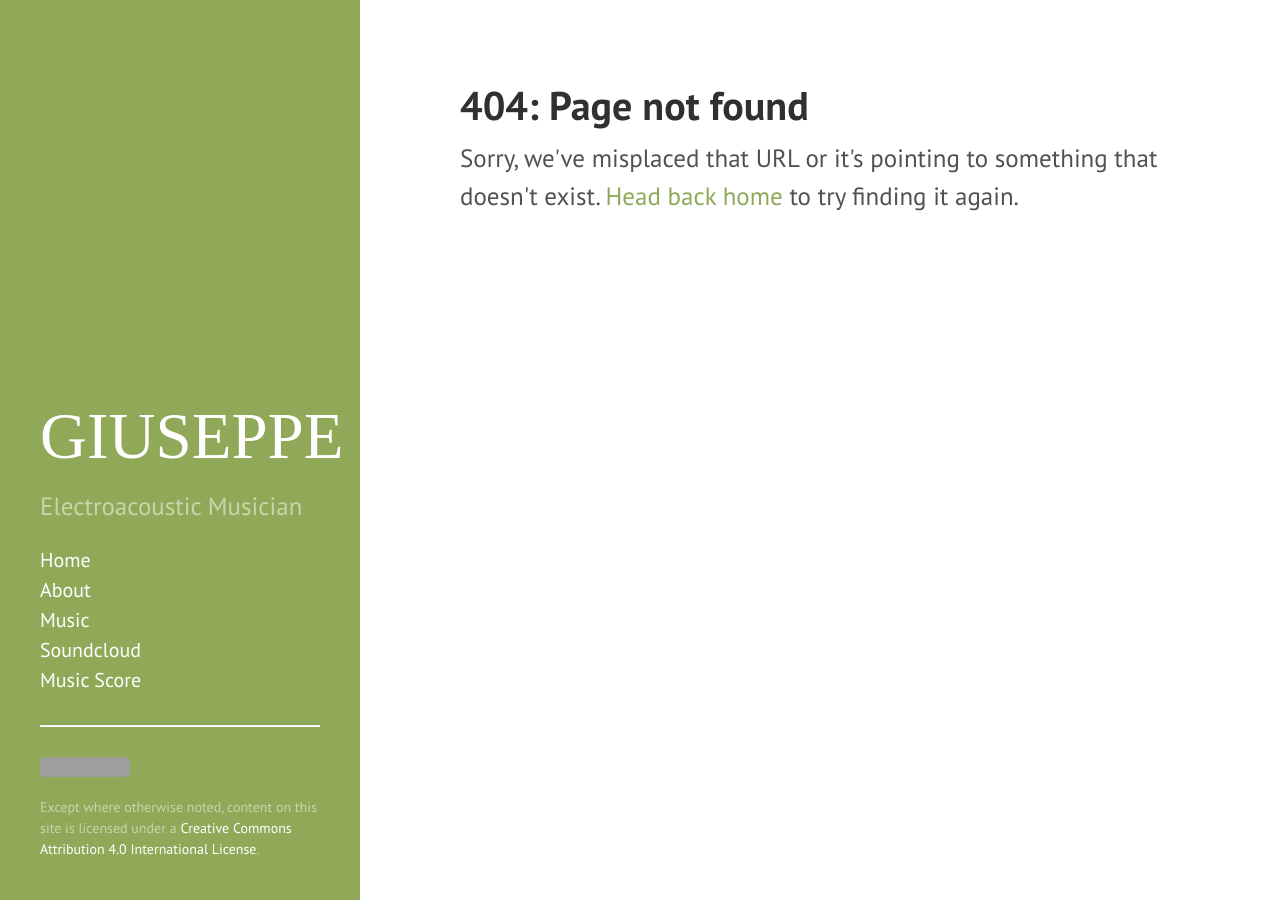
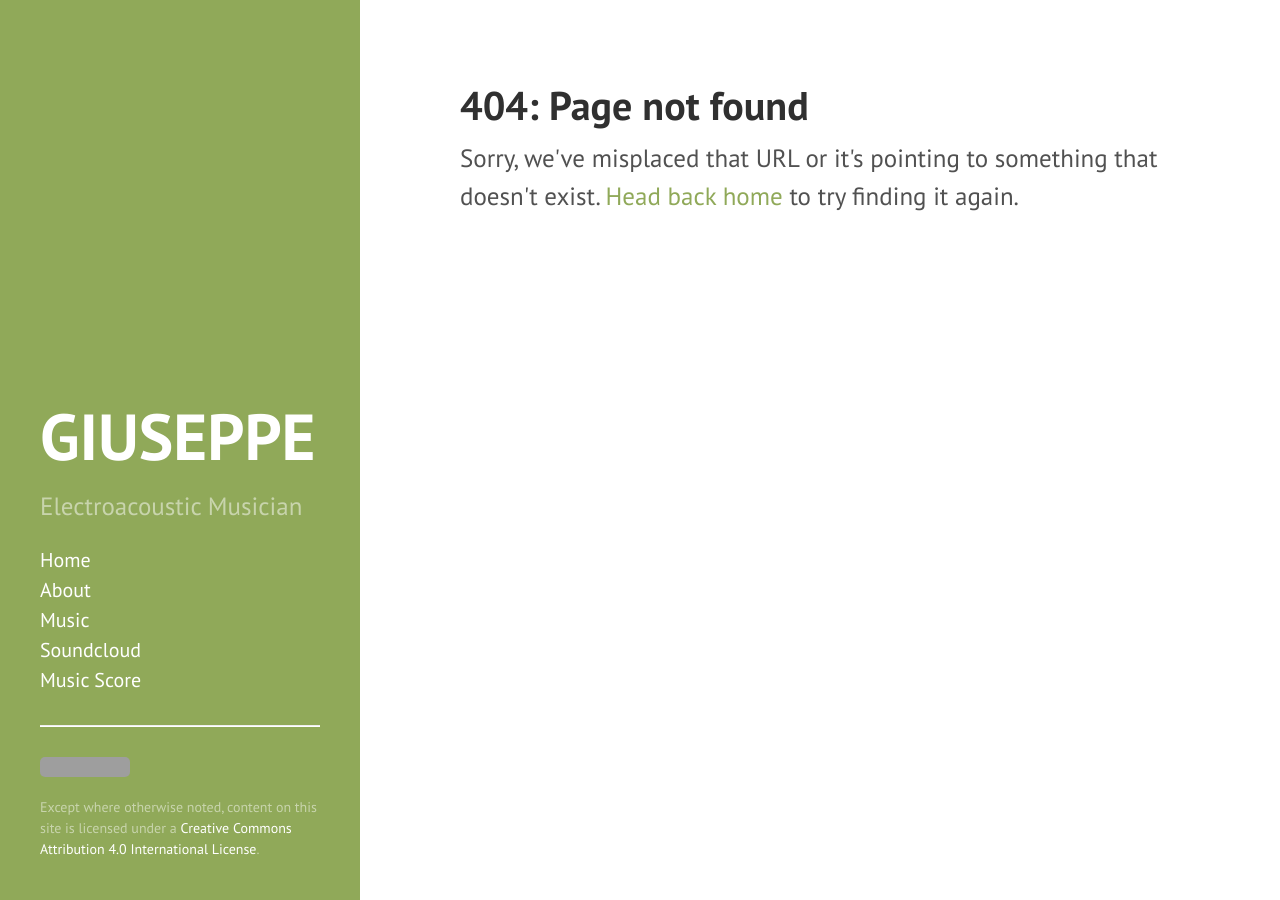
Before and after one commit to grammaton/grammaton.github.io, a Jekyll site: the page built from 404.html, in a window 1280 px wide. Built offline with Jekyll 4.4.1, drawn with Linux system fonts in a browser that asks for light colours; some web fonts are replaced; Markdown is read by kramdown in place of the engine named in the settings; grey boxes are pictures that could not be loaded.

Commit message:
fonts update

```diff
--- a/public/css/hyde.css
+++ b/public/css/hyde.css
@@ -80,9 +80,7 @@ html {
 .sidebar-about h1 {
   color: #fff;
   margin-top: 0;
-  font-family: 'GenW01Light';
-   font-weight: normal;
-   font-style: normal;
+  font-family: "PT Sans", Helvetica, Arial, sans-serif;
   font-size: 3.25rem;
 }
 
```
